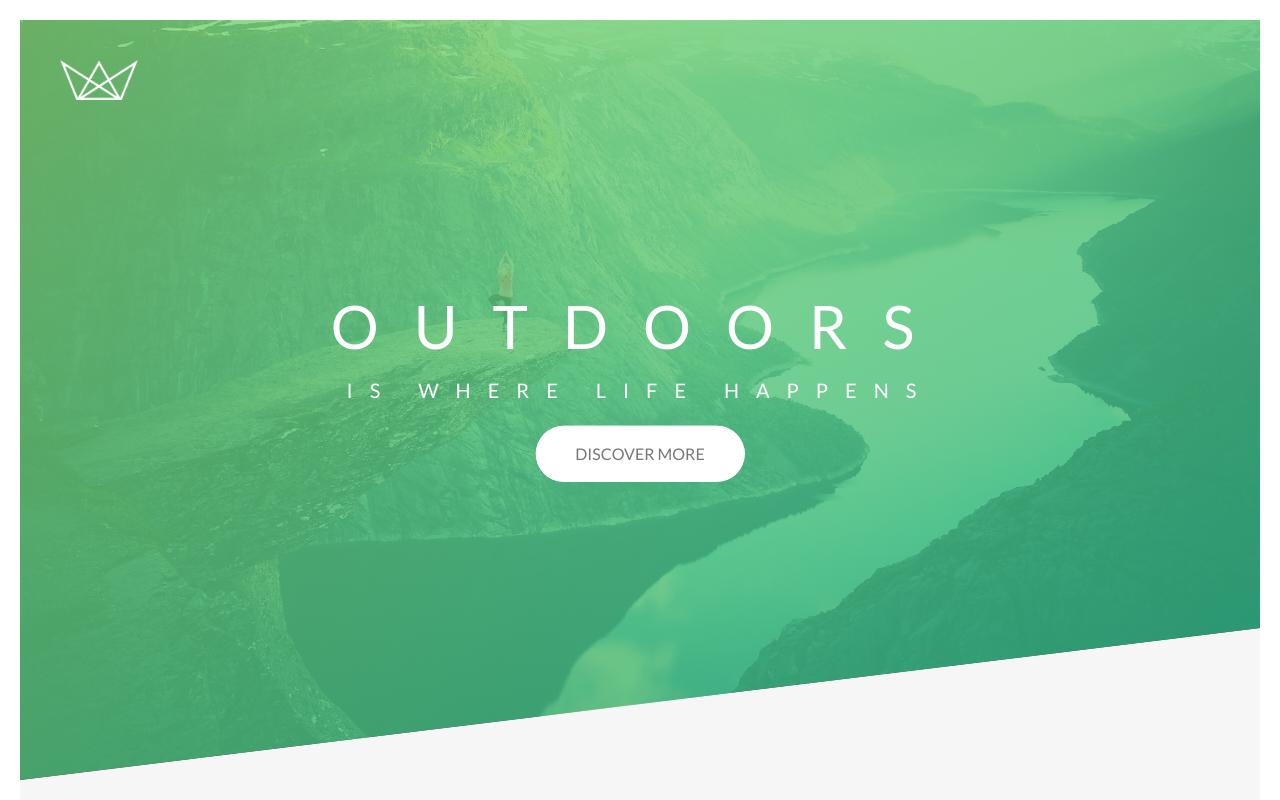
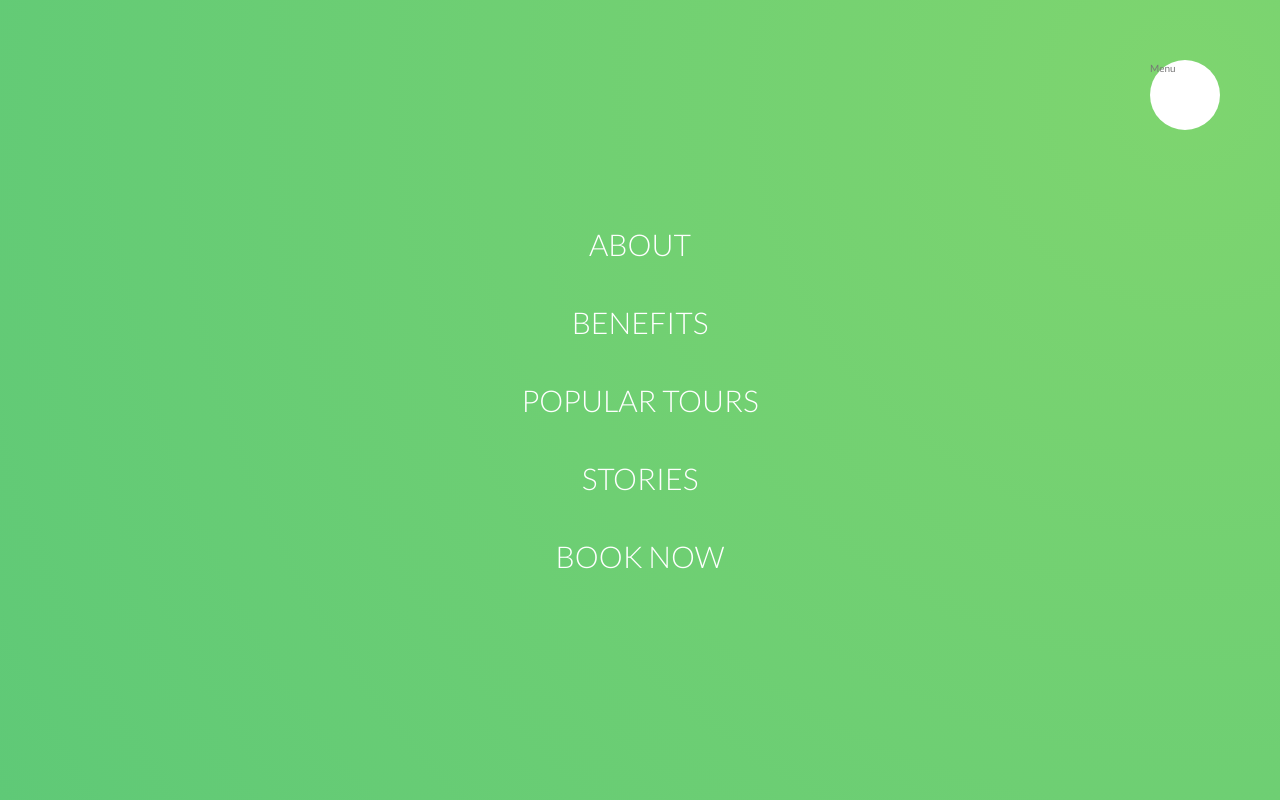
Before and after one commit to egorrya/projectwscss, a website: page index.html in a window 1280 px wide. Shown: the top 800 px of the page. Drawn offline with Linux system fonts and the light colour scheme.

Commit message:
nav menu items

```diff
--- a/index.html
+++ b/index.html
@@ -13,6 +13,31 @@
     <title>Natours | Exciting tours for adventurous people</title>
   </head>
   <body>
+    <div class="navigation">
+      <input type="checkbox" class="navigation__checkbox" id="navi-toggle" />
+      <label for="navi-toggle" class="navigation__button">Menu</label>
+      <div class="navigation__background">&nbsp;</div>
+      <nav class="navigation__nav">
+        <ul class="navigation__list">
+          <li class="navigation__item">
+            <a href="#" class="navigation__link">About</a>
+          </li>
+          <li class="navigation__item">
+            <a href="#" class="navigation__link">Benefits</a>
+          </li>
+          <li class="navigation__item">
+            <a href="#" class="navigation__link">Popular Tours</a>
+          </li>
+          <li class="navigation__item">
+            <a href="#" class="navigation__link">Stories</a>
+          </li>
+          <li class="navigation__item">
+            <a href="#" class="navigation__link">Book Now</a>
+          </li>
+        </ul>
+      </nav>
+    </div>
+
     <header class="header">
       <div class="header__logo-box">
         <img src="img/logo-white.png" alt="Logo" class="header__logo" />
--- /dev/null
+++ b/sass/layout/_navigation.scss
@@ -0,0 +1,73 @@
+.navigation {
+  &__checkbox {}
+
+  &__button {
+    background-color: $color-white;
+    height: 7rem;
+    width: 7rem;
+    position: fixed;
+    top: 6rem;
+    right: 6rem;
+    border-radius: 50%;
+    z-index: 2000;
+  }
+
+  &__background {
+    height: 6rem;
+    width: 6rem;
+    border-radius: 50%;
+    position: fixed;
+    top: 6.5rem;
+    right: 6.5rem;
+    background-image: radial-gradient($color-primary-light, $color-primary-dark);
+    z-index: 1000;
+
+    transform: scale(90);
+  }
+
+  &__nav {
+    height: 100vh;
+    width: 100%;
+    position: fixed;
+    top: 0;
+    right: 0;
+    z-index: 1500;
+  }
+
+  &__list {
+    position: absolute;
+    text-align: center;
+    top: 50%;
+    left: 50%;
+    transform: translate(-50%, -50%);
+    list-style: none;
+  }
+
+  &__item {
+    margin: 1rem;
+  }
+
+  &__link {
+
+    &:link,
+    &:visited {
+      display: inline-block;
+      font-size: 3rem;
+      font-weight: 300;
+      padding: 1rem 2rem;
+      color: $color-white;
+      text-decoration: none;
+      text-transform: uppercase;
+      background-image: linear-gradient(120deg, transparent 0%, transparent 50%, $color-white 50%);
+      background-size: 250%;
+      transition: all .4s;
+    }
+
+    &:hover,
+    &:active {
+      background-position: 100%;
+      color: $color-primary;
+      transform: translateX(1rem);
+    }
+  }
+}
--- a/sass/main.scss
+++ b/sass/main.scss
@@ -16,6 +16,7 @@
 @import "components/form";
 
 @import "layout/header";
+@import "layout/navigation";
 @import "layout/footer";
 
 @import "pages/home";
```
Also changed, not shown: css/style.css.
